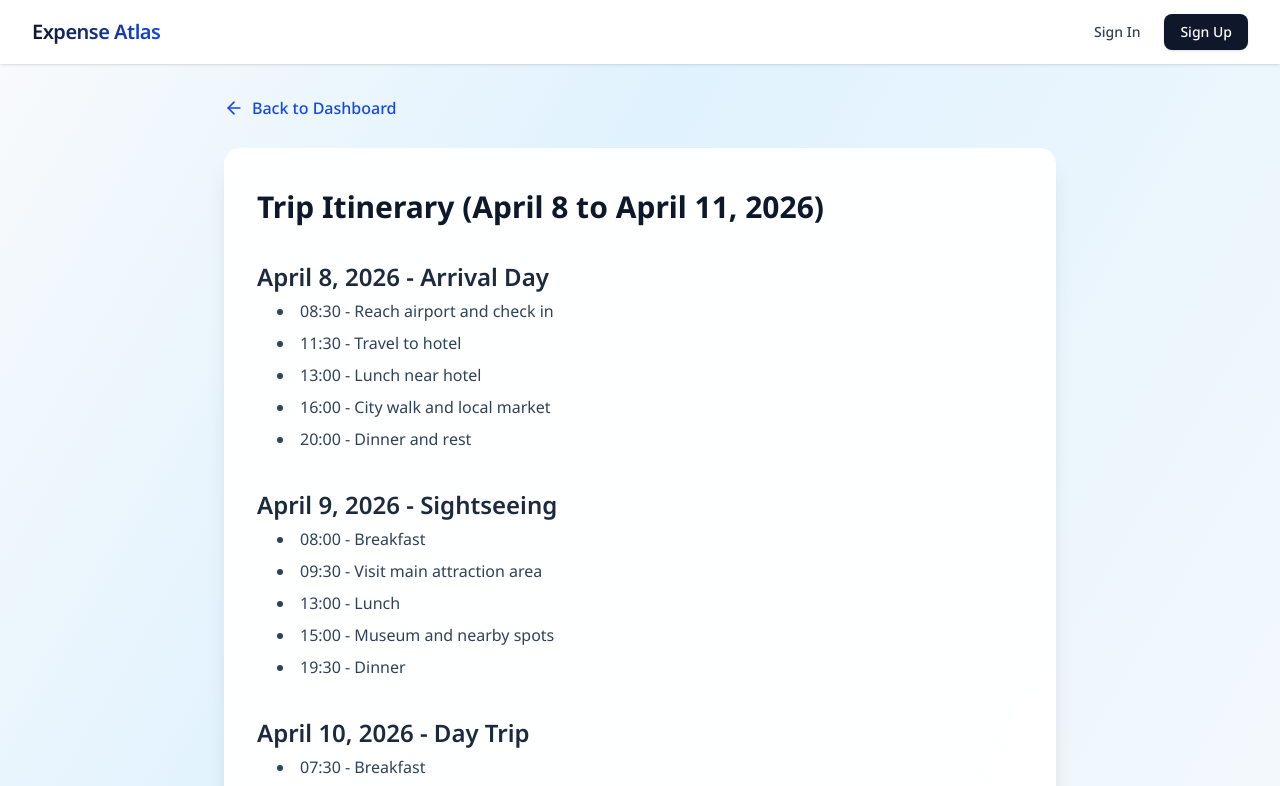
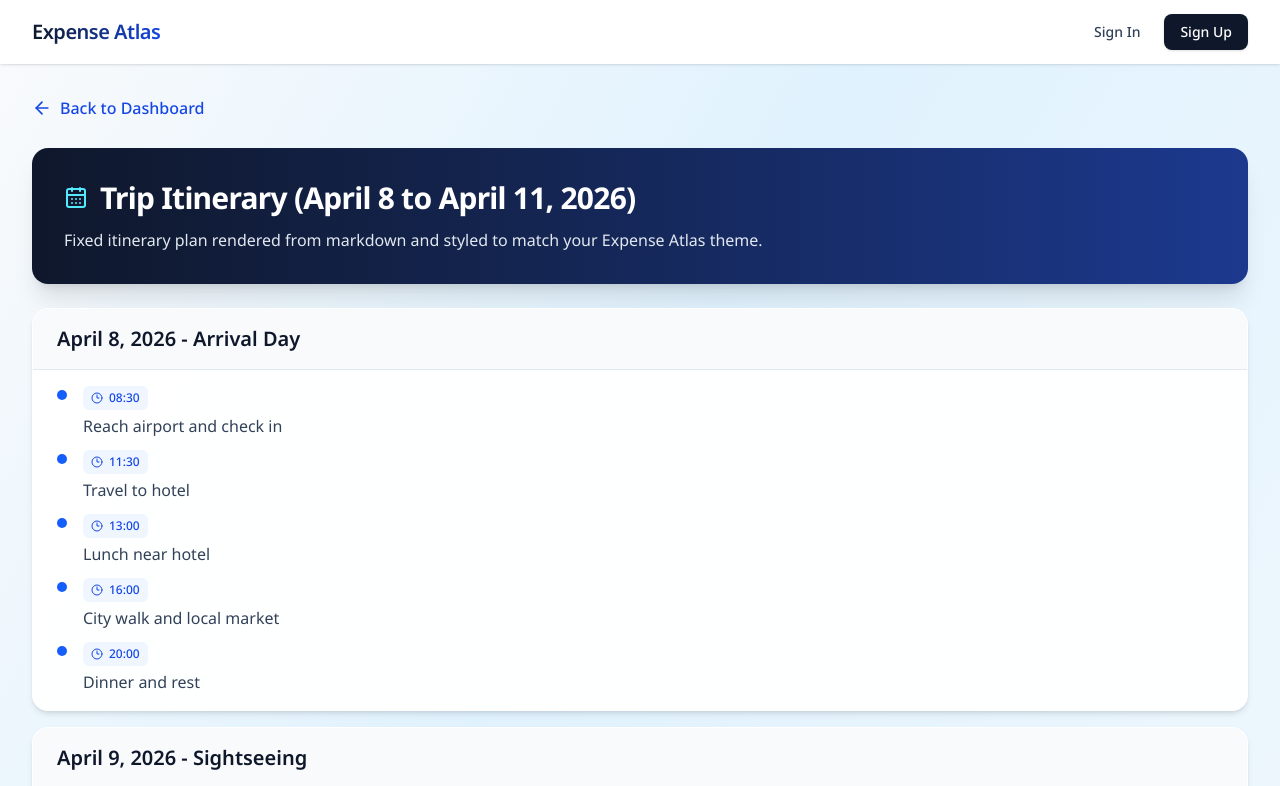
Before and after one commit to viplove11/expense_atlas, a Next.js app: page /itinerary in a window 1280 px wide. Shown: the top 786 px of the page. Built offline with nearby package versions, Linux system fonts and the light colour scheme; no server answers.

Commit message:
feat: enhance itinerary page with markdown parsing and improved styling

```diff
--- a/src/app/itinerary/page.js
+++ b/src/app/itinerary/page.js
@@ -1,40 +1,38 @@
 import fs from 'node:fs/promises';
 import path from 'node:path';
 import Link from 'next/link';
-import { ArrowLeft } from 'lucide-react';
+import { ArrowLeft, CalendarDays, Clock3 } from 'lucide-react';
 
-function renderMarkdownLine(line, index) {
-  if (line.startsWith('# ')) {
-    return <h1 key={index} className="text-2xl sm:text-3xl font-bold text-slate-900 mt-2">{line.slice(2)}</h1>;
+function parseItinerary(markdown) {
+  const lines = markdown.split('\n');
+  const title = lines.find((line) => line.startsWith('# '))?.slice(2) || 'Itinerary';
+  const sections = [];
+  let currentSection = null;
+
+  for (const line of lines) {
+    if (line.startsWith('## ')) {
+      if (currentSection) sections.push(currentSection);
+      currentSection = { heading: line.slice(3), items: [] };
+      continue;
+    }
+
+    if (line.startsWith('- ') && currentSection) {
+      currentSection.items.push(line.slice(2));
+    }
   }
 
-  if (line.startsWith('## ')) {
-    return <h2 key={index} className="text-xl sm:text-2xl font-semibold text-slate-800 mt-6">{line.slice(3)}</h2>;
-  }
-
-  if (line.startsWith('- ')) {
-    return (
-      <li key={index} className="text-slate-700 leading-7 ml-5 list-disc">
-        {line.slice(2)}
-      </li>
-    );
-  }
-
-  if (!line.trim()) {
-    return <div key={index} className="h-2" />;
-  }
-
-  return <p key={index} className="text-slate-700 leading-7">{line}</p>;
+  if (currentSection) sections.push(currentSection);
+  return { title, sections };
 }
 
 export default async function ItineraryPage() {
   const itineraryPath = path.join(process.cwd(), 'src', 'content', 'itinerary.md');
   const markdown = await fs.readFile(itineraryPath, 'utf8');
-  const lines = markdown.split('\n');
+  const { title, sections } = parseItinerary(markdown);
 
   return (
     <div className="min-h-screen bg-[linear-gradient(120deg,_#f8fafc_0%,_#e0f2fe_35%,_#f8fafc_100%)]">
-      <div className="max-w-4xl mx-auto px-4 sm:px-6 lg:px-8 py-8">
+      <div className="max-w-7xl mx-auto px-4 sm:px-6 lg:px-8 py-8">
         <div className="mb-6">
           <Link href="/dashboard" className="inline-flex items-center text-blue-700 hover:text-blue-600 font-medium">
             <ArrowLeft className="h-5 w-5 mr-2" />
@@ -42,10 +40,51 @@ export default async function ItineraryPage() {
           </Link>
         </div>
 
-        <div className="bg-white/95 backdrop-blur-sm border border-white rounded-2xl shadow-xl p-5 sm:p-8">
-          <div className="space-y-1">
-            {lines.map((line, index) => renderMarkdownLine(line, index))}
+        <div className="bg-gradient-to-r from-slate-900 to-blue-900 rounded-2xl text-white p-6 sm:p-8 shadow-xl mb-6">
+          <div className="flex items-center gap-3">
+            <CalendarDays className="h-6 w-6 text-cyan-300" />
+            <h1 className="text-2xl sm:text-3xl font-bold tracking-tight">{title}</h1>
           </div>
+          <p className="text-slate-200 mt-3 text-sm sm:text-base">
+            Fixed itinerary plan rendered from markdown and styled to match your Expense Atlas theme.
+          </p>
+        </div>
+
+        <div className="space-y-4">
+          {sections.map((section) => (
+            <section key={section.heading} className="bg-white/95 backdrop-blur-sm border border-white rounded-2xl shadow-md overflow-hidden">
+              <div className="px-5 sm:px-6 py-4 border-b border-slate-200 bg-slate-50">
+                <h2 className="text-lg sm:text-xl font-semibold text-slate-900">{section.heading}</h2>
+              </div>
+              <div className="px-5 sm:px-6 py-4 space-y-3">
+                {section.items.map((item, index) => {
+                  const [time, ...rest] = item.split(' - ');
+                  const detail = rest.join(' - ');
+                  return (
+                    <div key={`${section.heading}-${index}`} className="flex gap-3 sm:gap-4">
+                      <div className="mt-1 h-2.5 w-2.5 rounded-full bg-blue-600 shrink-0" />
+                      <div className="flex-1 min-w-0">
+                        <div className="inline-flex items-center gap-1.5 text-xs font-medium text-blue-700 bg-blue-50 px-2 py-1 rounded-md">
+                          <Clock3 className="h-3 w-3" />
+                          {detail ? time : ''}
+                        </div>
+                        <p className="text-slate-700 mt-1 break-words">{detail || item}</p>
+                      </div>
+                    </div>
+                  );
+                })}
+              </div>
+            </section>
+          ))}
+
+          {sections.length === 0 && (
+            <div className="bg-white/95 backdrop-blur-sm border border-white rounded-2xl shadow-md px-6 py-10 text-center text-slate-500">
+              No itinerary sections found in markdown file.
+            </div>
+          )}
+        </div>
+        <div className="mt-6 bg-white/80 border border-slate-200 rounded-xl px-4 py-3 text-xs text-slate-500">
+          Source: <code className="text-slate-700">src/content/itinerary.md</code>
         </div>
       </div>
     </div>
```
